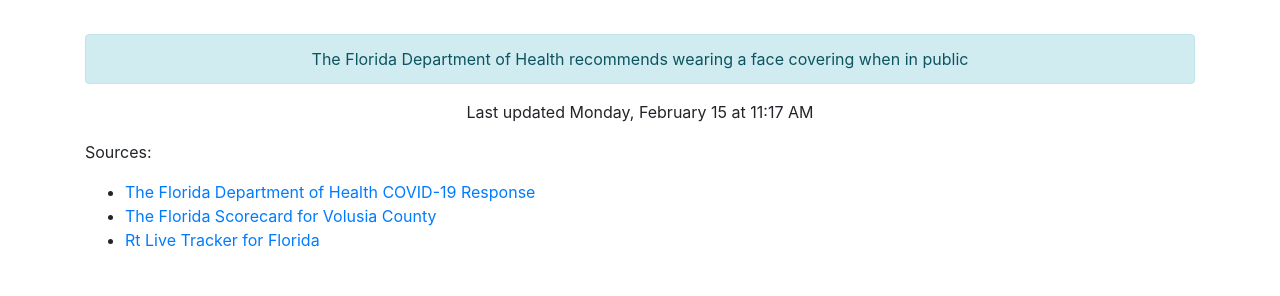
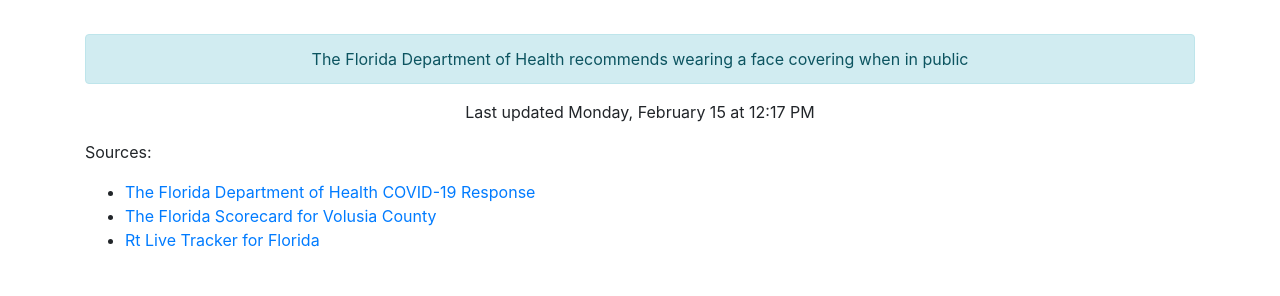
Before and after one commit to thinkjson/timeforchurch, a Jekyll site: the page built from index.md, in a window 1280 px wide. Shown: the part 544-840 px from the top of the page. Built offline with Jekyll 4.4.1, drawn with Linux system fonts in a browser that asks for light colours; our own code applies the rules of GitHub Pages for plain Markdown files.

Commit message:
Updating data

```diff
--- a/_includes/data.html
+++ b/_includes/data.html
@@ -10,4 +10,4 @@
     <div class="outcome text-success">YES</div>
     <div class="alert alert-info" role="alert">The Florida Department of Health recommends wearing a face covering when in public</div>
 
-    <p>Last updated Monday, February 15 at 11:17 AM</p>
+    <p>Last updated Monday, February 15 at 12:17 PM</p>
```
